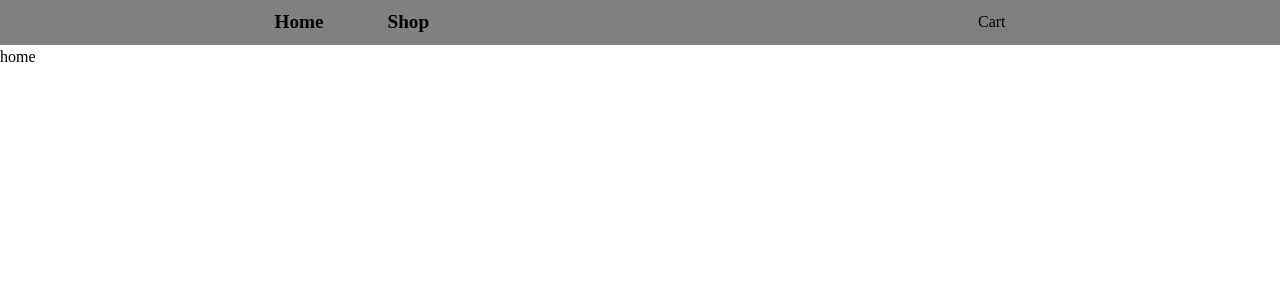
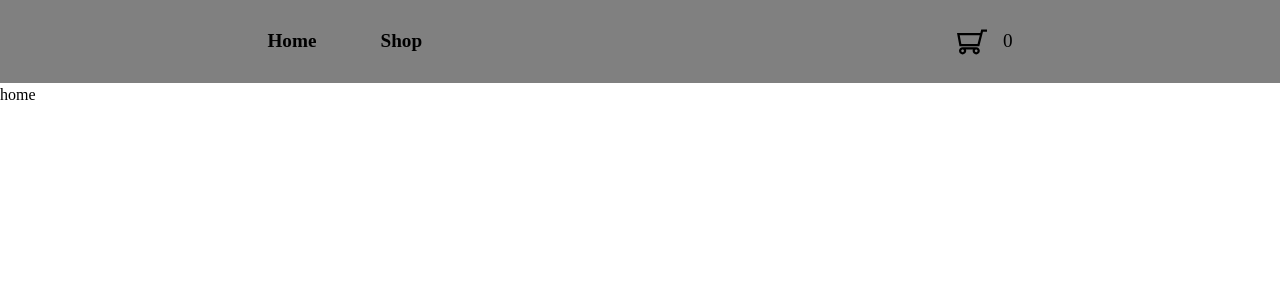
Before and after one commit to cwalker3/shopping-cart, a React (Vite) app: page / in a window 1280 px wide. Shown: the top 300 px of the page. Built offline with nearby package versions, Linux system fonts and the light colour scheme.

Commit message:
create Cart Component

```diff
--- a/src/App.jsx
+++ b/src/App.jsx
@@ -22,7 +22,7 @@ export default function App() {
 
   return (
     <>
-      <Nav />
+      <Nav cart={cart} />
       <Outlet context={[addItemToCart]} />
     </>
   );
--- /dev/null
+++ b/src/components/Cart/Cart.jsx
@@ -0,0 +1,19 @@
+import { useState } from "react";
+import styles from "./Cart.module.scss";
+
+export default function Cart({ cart }) {
+  const [open, setOpen] = useState(false);
+
+  function toggleOpen() {
+    open ? setOpen(false) : setOpen(true);
+  }
+
+  return (
+    <div className={styles.cart}>
+      <div className={styles.navView}>
+        <img src="cart.svg" alt="Cart" onClick={toggleOpen} cursor="pointer" />
+        <p>{cart.length}</p>
+      </div>
+    </div>
+  );
+}
--- /dev/null
+++ b/src/components/Cart/Cart.module.scss
@@ -0,0 +1,16 @@
+.cart {
+  .navView {
+    display: flex;
+    align-items: center;
+    justify-content: center;
+    gap: 16px;
+
+    img {
+      max-height: 30px;
+    }
+
+    p {
+      font-size: 1.2rem;
+    }
+  }
+}
--- a/src/components/ErrorPage/ErrorPage.jsx
+++ b/src/components/ErrorPage/ErrorPage.jsx
@@ -1,3 +1,3 @@
 export default function ErrorPage() {
-  return "error";
+  return "Page not found";
 }
--- a/src/components/Nav/Nav.jsx
+++ b/src/components/Nav/Nav.jsx
@@ -1,14 +1,22 @@
 import styles from "./Nav.module.scss";
 import { Link } from "react-router-dom";
+import Cart from "../Cart/Cart";
+import PropTypes from "prop-types";
 
-export default function Nav() {
+export default function Nav({ cart }) {
   return (
     <div className={styles.nav}>
       <div className={styles.navLinks}>
         <Link to="/">Home</Link>
         <Link to="shop">Shop</Link>
       </div>
-      <div className={styles.cart}>Cart</div>
+      <div className={styles.cart}>
+        <Cart cart={cart} />
+      </div>
     </div>
   );
 }
+
+Nav.propTypes = {
+  cart: PropTypes.array,
+};
```
Also changed, not shown: public/cart.svg (added).
